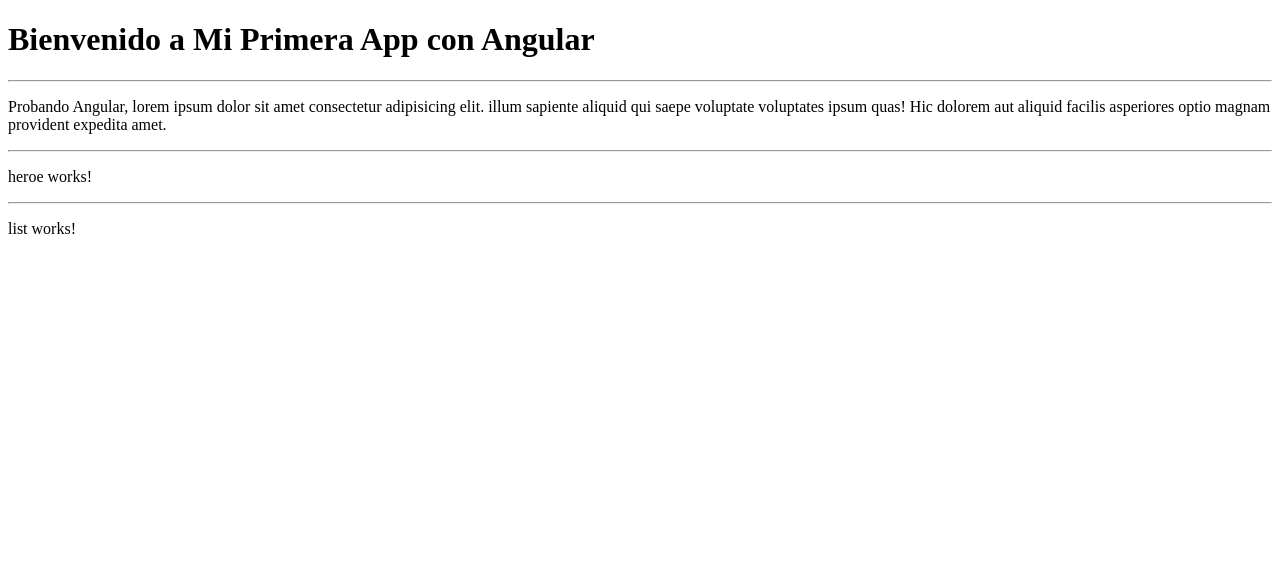
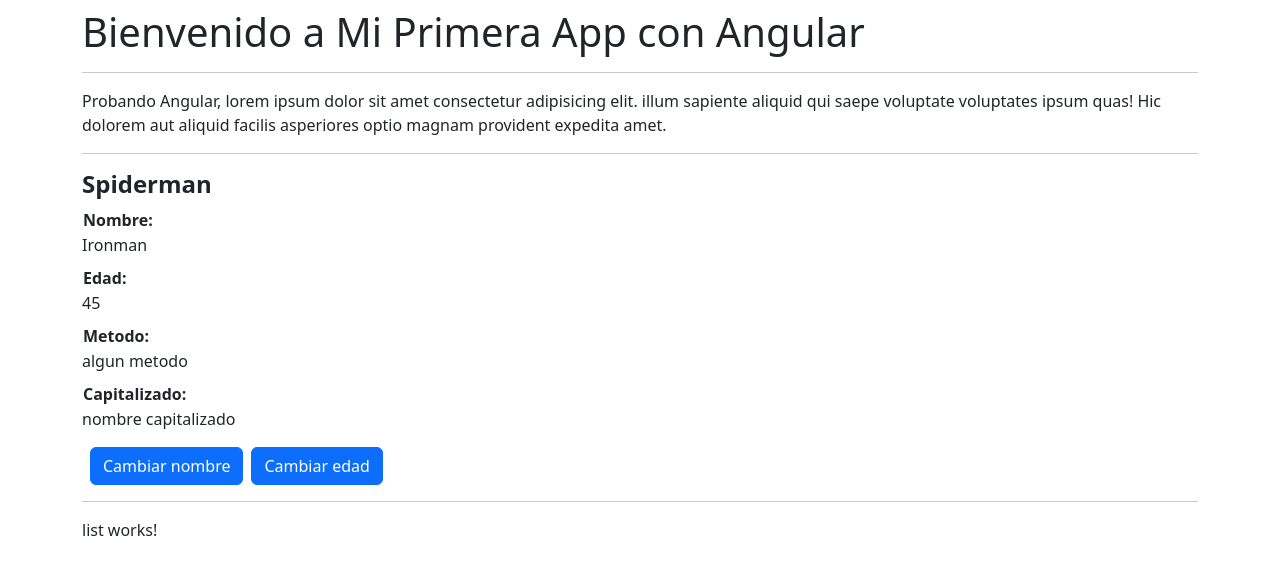
Before and after one commit to jcdev92/testapp, an Angular app: page / in a window 1280 px wide. Shown: the top 574 px of the page. Built offline with nearby package versions, Linux system fonts and the light colour scheme.

Commit message:
interpolacion, html y estilos en heroe component

```diff
--- a/src/app/heroes/heroe/heroe.component.css
+++ b/src/app/heroes/heroe/heroe.component.css
@@ -0,0 +1,8 @@
+h1 {
+  font-size: x-large;
+  font-weight: bold;
+}
+
+td {
+  font-weight: bold;
+}
--- a/src/app/heroes/heroe/heroe.component.html
+++ b/src/app/heroes/heroe/heroe.component.html
@@ -1 +1,22 @@
-<p>heroe works!</p>
+<h1>
+  Spiderman
+</h1>
+
+<dl>
+  <td>Nombre:</td>
+  <dd>{{name}}</dd>
+  <td>Edad:</td>
+  <dd>{{age}}</dd>
+  <td>Metodo:</td>
+  <dd>algun metodo</dd>
+  <td>Capitalizado:</td>
+  <dd>nombre capitalizado</dd>
+</dl>
+
+<button class="btn btn-primary mx-2">
+  Cambiar nombre
+</button>
+
+<button class="btn btn-primary">
+  Cambiar edad
+</button>
--- a/src/app/heroes/heroe/heroe.component.ts
+++ b/src/app/heroes/heroe/heroe.component.ts
@@ -6,5 +6,8 @@
   styleUrl: './heroe.component.css'
 })
 export class HeroeComponent {
+  public name: string = 'Ironman';
+  public age: number = 45;
+
 
 }
--- a/src/index.html
+++ b/src/index.html
@@ -6,8 +6,9 @@
   <base href="/">
   <meta name="viewport" content="width=device-width, initial-scale=1">
   <link rel="icon" type="image/x-icon" href="favicon.ico">
+  <link href="https://cdn.jsdelivr.net/npm/bootstrap@5.3.3/dist/css/bootstrap.min.css" rel="stylesheet" integrity="sha384-QWTKZyjpPEjISv5WaRU9OFeRpok6YctnYmDr5pNlyT2bRjXh0JMhjY6hW+ALEwIH" crossorigin="anonymous">
 </head>
-<body>
+<body class="container pt-2">
   <app-root></app-root>
 </body>
 </html>
```
